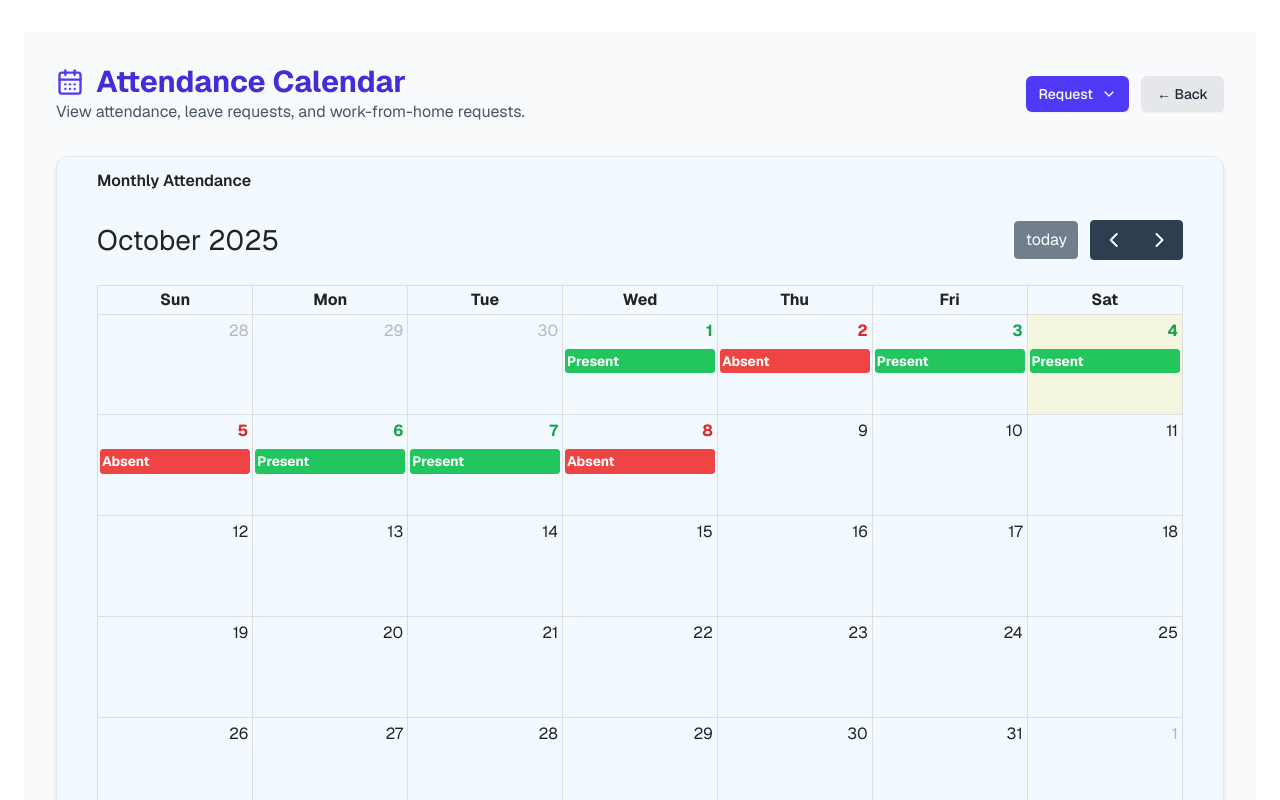
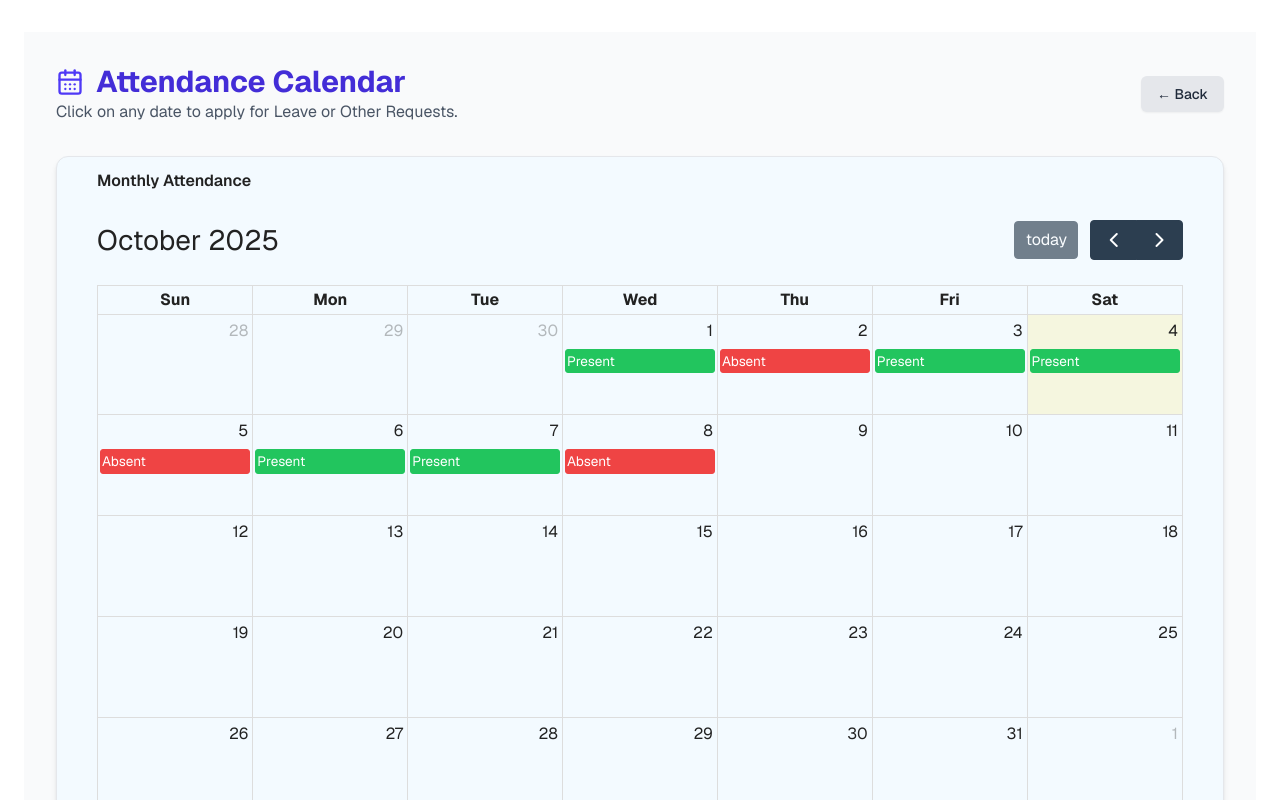
Before and after one commit to NovapexInfohub/EMS, a Next.js app: page /employeedashboard/1/attendance in a window 1280 px wide. Shown: the top 800 px of the page. Built offline with nearby package versions, Linux system fonts and the light colour scheme.

Commit message:
Request Section

```diff
--- a/app/employeedashboard/[id]/attendance/page.jsx
+++ b/app/employeedashboard/[id]/attendance/page.jsx
@@ -1,19 +1,13 @@
 "use client";
 
-import { useState } from "react";
+import { useState, useRef, useEffect } from "react";
 import { useParams, useRouter } from "next/navigation";
 import { motion } from "framer-motion";
 import { Card, CardHeader, CardTitle, CardContent } from "@/components/ui/card";
-import { CalendarDays, ChevronDown } from "lucide-react";
+import { CalendarDays } from "lucide-react";
 import FullCalendar from "@fullcalendar/react";
 import dayGridPlugin from "@fullcalendar/daygrid";
 import interactionPlugin from "@fullcalendar/interaction";
-import {
-  DropdownMenu,
-  DropdownMenuContent,
-  DropdownMenuItem,
-  DropdownMenuTrigger,
-} from "@/components/ui/dropdown-menu";
 import { Button } from "@/components/ui/button";
 
 export default function EmployeeAttendancePage() {
@@ -41,17 +35,42 @@ export default function EmployeeAttendancePage() {
     textColor: "white",
   }));
 
-  const pageTransition = {
-    initial: { opacity: 0, y: 20 },
-    animate: { opacity: 1, y: 0 },
-    exit: { opacity: 0, y: -20 },
-    transition: { duration: 0.6, ease: "easeInOut" },
+  const [selectedDate, setSelectedDate] = useState(null);
+  const [menuPosition, setMenuPosition] = useState({ x: 0, y: 0 });
+  const [showOtherRequests, setShowOtherRequests] = useState(false);
+  const menuRef = useRef(null);
+
+  // Close popup when clicking outside
+  useEffect(() => {
+    const handleClickOutside = (event) => {
+      if (menuRef.current && !menuRef.current.contains(event.target)) {
+        setSelectedDate(null);
+        setShowOtherRequests(false);
+      }
+    };
+    document.addEventListener("click", handleClickOutside);
+    return () => document.removeEventListener("click", handleClickOutside);
+  }, []);
+
+  // Handle calendar date click
+  const handleDateClick = (info) => {
+    const rect = info.dayEl.getBoundingClientRect();
+
+    setMenuPosition({
+      x: rect.left + window.scrollX + rect.width / 2,
+      y: rect.top + window.scrollY - 10,
+    });
+
+    setSelectedDate(info.dateStr);
+    setShowOtherRequests(false);
   };
 
   return (
     <motion.main
-      className="min-h-screen bg-gray-50 p-8 space-y-8"
-      {...pageTransition}
+      className="min-h-screen bg-gray-50 p-8 space-y-8 relative"
+      initial={{ opacity: 0, y: 20 }}
+      animate={{ opacity: 1, y: 0 }}
+      transition={{ duration: 0.6 }}
     >
       {/* ===== Header ===== */}
       <div className="flex items-center justify-between flex-wrap gap-4">
@@ -61,51 +80,10 @@ export default function EmployeeAttendancePage() {
             Attendance Calendar
           </h1>
           <p className="text-gray-600">
-            View attendance, leave requests, and work-from-home requests.
+            Click on any date to apply for Leave or Other Requests.
           </p>
         </div>
 
-        <div className="flex items-center gap-3">
-          {/* Request Dropdown */}
-          <DropdownMenu>
-            <DropdownMenuTrigger asChild>
-              <Button className="bg-indigo-600 hover:bg-indigo-700 text-white flex items-center gap-2">
-                Request <ChevronDown className="w-4 h-4" />
-              </Button>
-            </DropdownMenuTrigger>
-            <DropdownMenuContent align="end" className="w-60">
-              <DropdownMenuItem
-                onClick={() =>
-                  router.push(`/employeedashboard/${id}/attendance/leave-request`)
-                }
-              >
-                Leave Request
-              </DropdownMenuItem>
-              <DropdownMenuItem
-                onClick={() =>
-                  router.push(`/employeedashboard/${id}/attendance/wfh-request`)
-                }
-              >
-                Work From Home Request
-              </DropdownMenuItem>
-              <DropdownMenuItem
-                onClick={() =>
-                  router.push(`/employeedashboard/${id}/attendance/halfday-request`)
-                }
-              >
-                Half Day Request
-              </DropdownMenuItem>
-              <DropdownMenuItem
-                onClick={() =>
-                  router.push(`/employeedashboard/${id}/attendance/document-request`)
-                }
-              >
-                Document Request
-              </DropdownMenuItem>
-            </DropdownMenuContent>
-          </DropdownMenu>
-
-          {/* Back Button */}
         <motion.div whileHover={{ scale: 1.05 }}>
           <Button
             onClick={() => router.push(`/employeedashboard`)}
@@ -115,31 +93,109 @@ export default function EmployeeAttendancePage() {
           </Button>
         </motion.div>
       </div>
-      </div>
 
       {/* ===== Calendar ===== */}
-      <Card className="shadow-md border border-gray-200 p-4">
+      <Card className="shadow-md border border-gray-200 p-4 relative">
         <CardHeader>
           <CardTitle>Monthly Attendance</CardTitle>
         </CardHeader>
         <CardContent>
-          <div className="h-[700px]">
+          <div className="h-[700px] relative">
             <FullCalendar
               plugins={[dayGridPlugin, interactionPlugin]}
               initialView="dayGridMonth"
               height="100%"
               events={events}
-              dayCellDidMount={(info) => {
-                const record = attendance.records.find(
-                  (r) => r.date === info.date.toISOString().split("T")[0]
-                );
-                if (record) {
-                  info.el.style.color =
-                    record.status === "Present" ? "#16a34a" : "#dc2626";
-                  info.el.style.fontWeight = "bold";
+              dateClick={handleDateClick}
+            />
+
+            {/* ===== Floating Dropdown ===== */}
+            {selectedDate && (
+              <div
+                ref={menuRef}
+                style={{
+                  position: "absolute",
+                  top: menuPosition.y - 100,
+                  left: menuPosition.x - 120,
+                  zIndex: 1000,
+                }}
+              >
+                <motion.div
+                  initial={{ opacity: 0, scale: 0.8, y: -10 }}
+                  animate={{ opacity: 1, scale: 1, y: 0 }}
+                  transition={{ duration: 0.25 }}
+                  className="bg-white shadow-xl border border-gray-200 rounded-lg p-3 w-64"
+                >
+                  <p className="text-sm text-gray-700 mb-2 font-medium text-center">
+                    Requests for <span className="text-indigo-600">{selectedDate}</span>
+                  </p>
+
+                  {!showOtherRequests ? (
+                    <>
+                      {/* Leave Request */}
+                      <Button
+                        className="w-full text-left justify-start bg-blue-100 text-blue-800 hover:bg-blue-200 mb-1"
+                        onClick={() =>
+                          router.push(
+                            `/employeedashboard/${id}/attendance/leave-request`
+                          )
                         }
-              }}
-            />
+                      >
+                        Leave Request
+                      </Button>
+
+                      {/* Other Requests */}
+                      <Button
+                        className="w-full text-left justify-start bg-blue-100 text-blue-800 hover:bg-blue-200"
+                        onClick={() => setShowOtherRequests(true)}
+                      >
+                        Other Requests →
+                      </Button>
+                    </>
+                  ) : (
+                    <>
+                      <Button
+                        className="w-full text-left justify-start bg-blue-100 text-blue-800 hover:bg-blue-200 mb-1"
+                        onClick={() =>
+                          router.push(
+                            `/employeedashboard/${id}/attendance/halfday-request`
+                          )
+                        }
+                      >
+                        Half Day Request
+                      </Button>
+                      <Button
+                        className="w-full text-left justify-start bg-blue-100 text-blue-800 hover:bg-blue-200 mb-1"
+                        onClick={() =>
+                          router.push(
+                            `/employeedashboard/${id}/attendance/wfh-request`
+                          )
+                        }
+                      >
+                        Work From Home
+                      </Button>
+                      <Button
+                        className="w-full text-left justify-start bg-blue-100 text-blue-800 hover:bg-blue-200 mb-1"
+                        onClick={() =>
+                          router.push(
+                            `/employeedashboard/${id}/attendance/document-request`
+                          )
+                        }
+                      >
+                        Document Request
+                      </Button>
+                      <Button
+                        variant="outline"
+                        className="w-full mt-2 text-left justify-start"
+                        onClick={() => setShowOtherRequests(false)}
+                      >
+                        ← Back
+                      </Button>
+                    </>
+                  )}
+                </motion.div>
+              </div>
+            )}
           </div>
         </CardContent>
       </Card>
```
Lines whose indentation alone changed are shown as unchanged.
